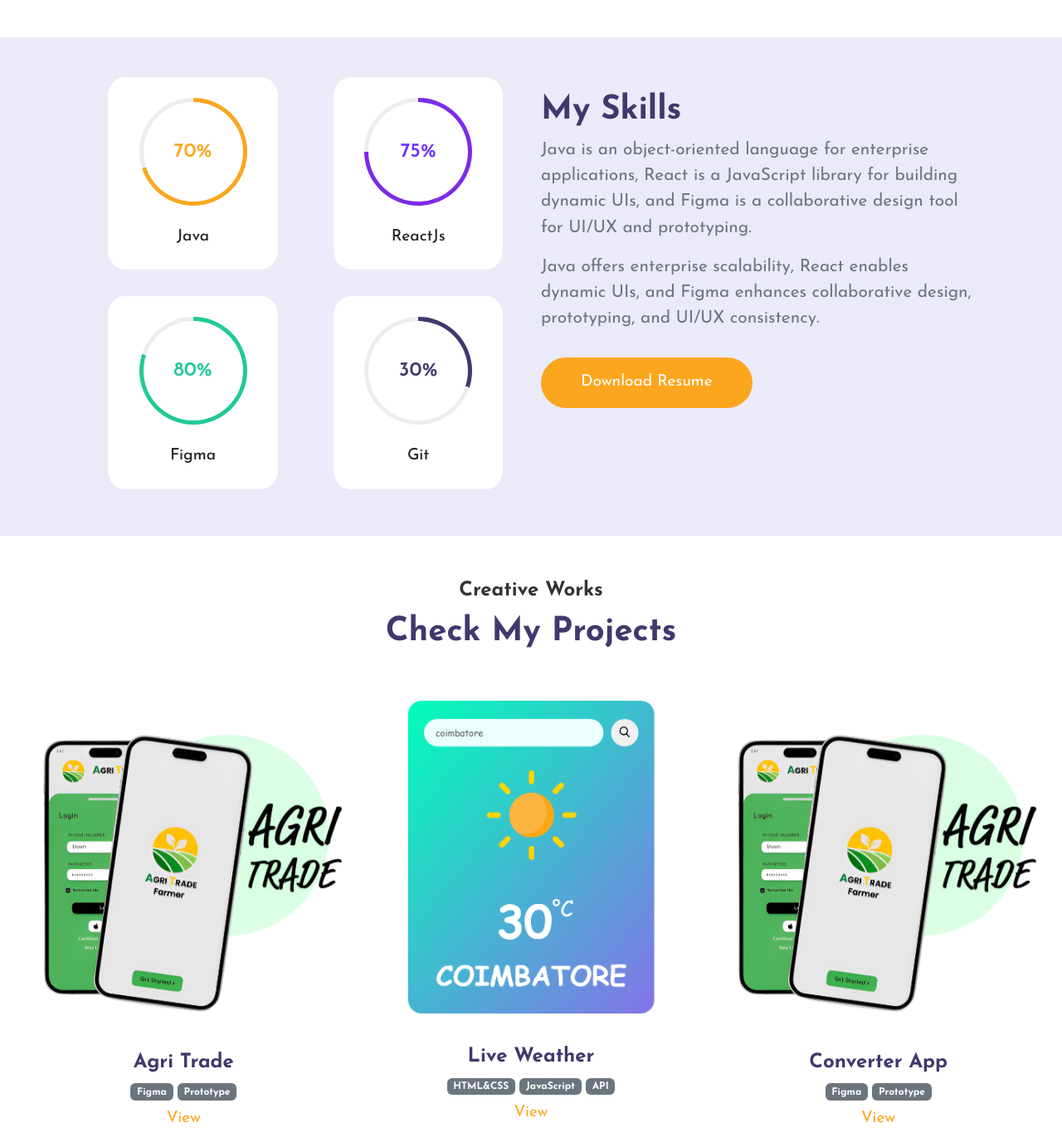
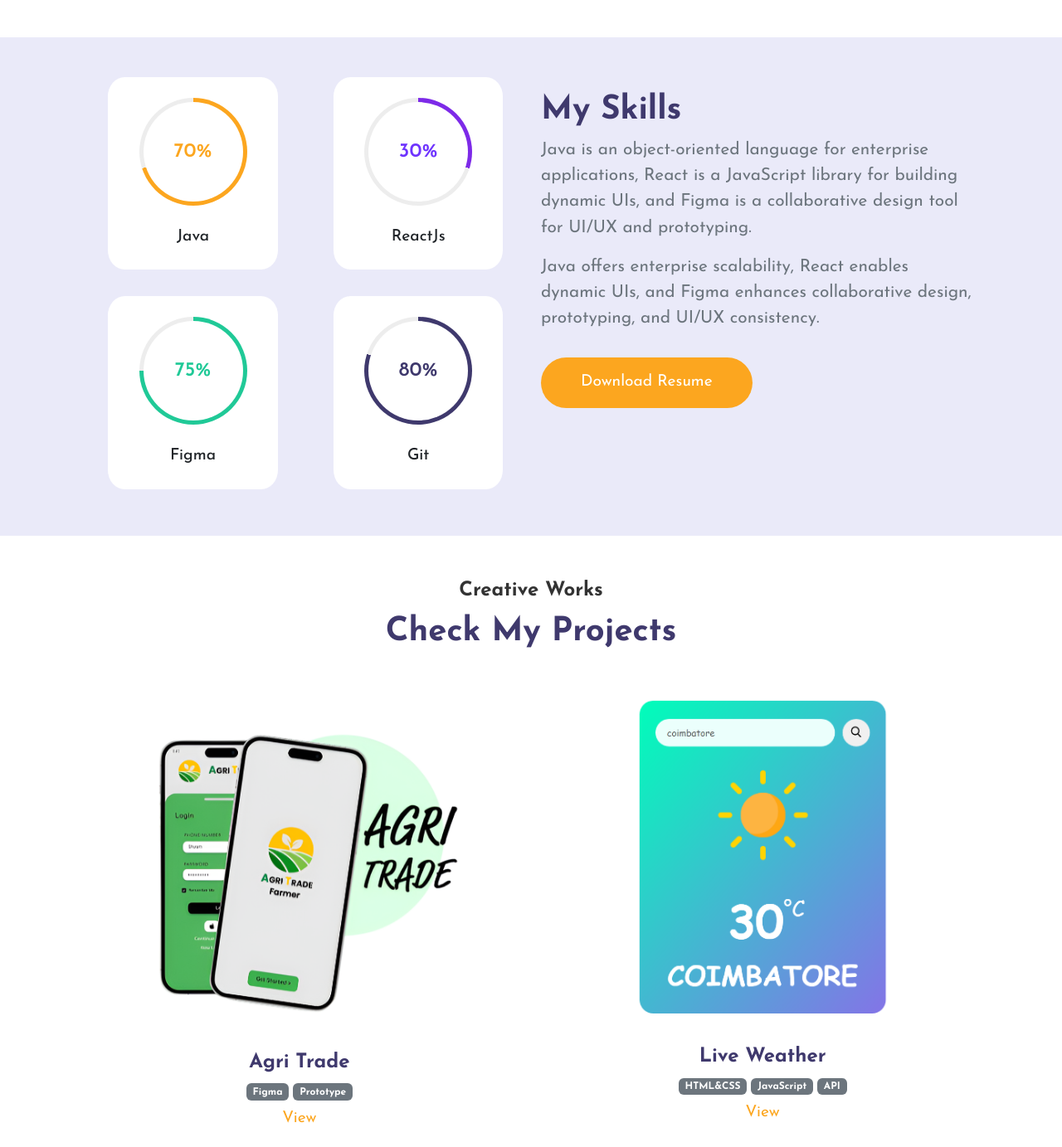
Before and after one commit to Shmcoder/Shmcoder.github.io, a plain HTML site: page PORTFOLIO/index.html in a window 1280 px wide. Shown: the part 1585-2968 px from the top of the page at 83% size. Drawn offline with nearby package versions, Linux system fonts and the light colour scheme.

Commit message:
Modify Script code And Command The UnFinished Project

```diff
--- a/PORTFOLIO/index.html
+++ b/PORTFOLIO/index.html
@@ -306,17 +306,17 @@
                 </div>
               </div>
             </div>
-            <div class="post col-md-4 website all col-10 mt-3 mt-md-0" data-aos="fade-up">
+            <!-- <div class="post col-md-4 website all col-10 mt-3 mt-md-0" data-aos="fade-up">
               <div class="card">
                 <img src="images/download (2).png" class="card-img-top" alt="..." />
                 <div class="card-body text-center">
-                  <h4 class="card-title">Converter App</h4>
+                  <h4 class="card-title">Con</h4>
                   <span class="badge bg-secondary badge-pill">Figma</span>
                   <span class="badge bg-secondary badge-pill mb-2">Prototype</span><br />
                   <a href="https://www.figma.com/team_invite/redeem/gW5o4jTItOqQvwLqHL96kE" target="_blank"
                     class="read-more-btn link">View</a>
                 </div>
-              </div>
+              </div> -->
             </div>
           </div>
         </div>
--- a/PORTFOLIO/js/script.js
+++ b/PORTFOLIO/js/script.js
@@ -12,7 +12,7 @@ htmlProgress.style.background = `conic-gradient(#fca61f ${htmlEndValue * 3.6}deg
 let javascriptProgress = document.querySelector(".javascript"),
   javascriptValue = document.querySelector(".javascript-progress");
 
-let javascriptEndValue = 75;
+let javascriptEndValue = 30;
 
 javascriptValue.textContent = `${javascriptEndValue}%`;
 javascriptProgress.style.background = `conic-gradient(#7d2ae8 ${javascriptEndValue * 3.6}deg, #ededed 0deg)`;
@@ -21,7 +21,7 @@ javascriptProgress.style.background = `conic-gradient(#7d2ae8 ${javascriptEndVal
 let phpProgress = document.querySelector(".php"),
   phpValue = document.querySelector(".php-progress");
 
-let phpEndValue = 80;
+let phpEndValue = 75;
 
 phpValue.textContent = `${phpEndValue}%`;
 phpProgress.style.background = `conic-gradient(#20c997 ${phpEndValue * 3.6}deg, #ededed 0deg)`;
@@ -30,7 +30,7 @@ phpProgress.style.background = `conic-gradient(#20c997 ${phpEndValue * 3.6}deg,
 let reactProgress = document.querySelector(".reactjs"),
   reactValue = document.querySelector(".reactjs-progress");
 
-let reactEndValue = 30;
+let reactEndValue = 80;
 
 reactValue.textContent = `${reactEndValue}%`;
 reactProgress.style.background = `conic-gradient(#3f396d ${reactEndValue * 3.6}deg, #ededed 0deg)`;
```
